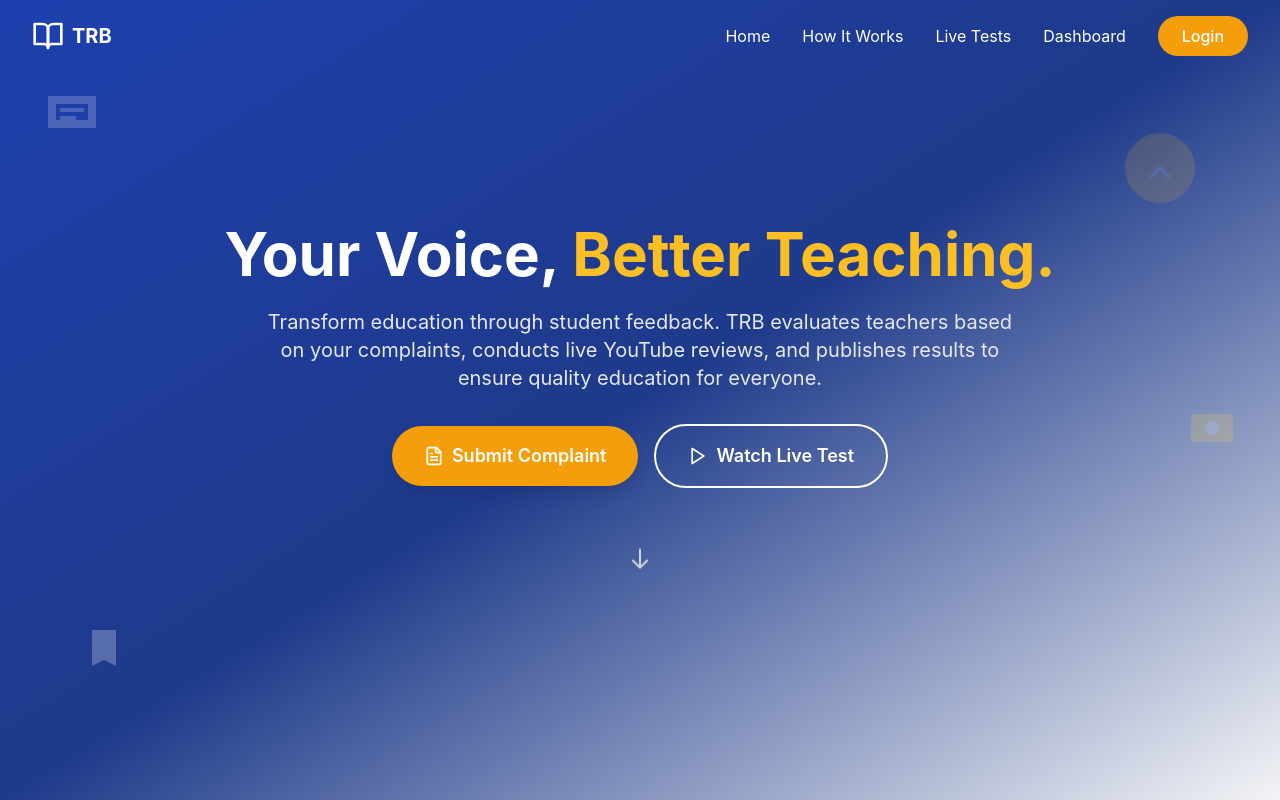
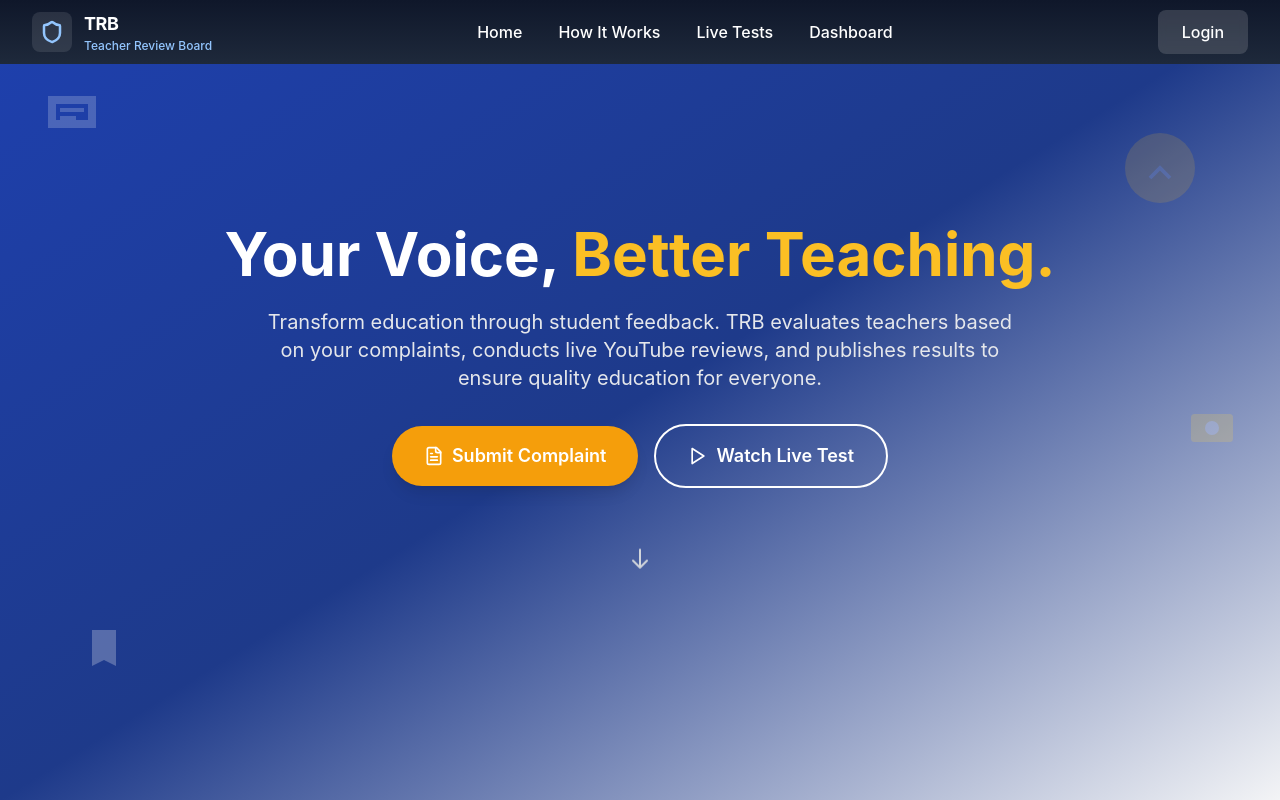
Before and after one commit to omnagare1911-cyber/bunny, a React (Vite) app: page / in a window 1280 px wide. Shown: the top 800 px of the page. Built offline with nearby package versions, Linux system fonts and the light colour scheme; no server answers.

Commit message:
Updated Header.tsx

```diff
--- a/src/components/Header.tsx
+++ b/src/components/Header.tsx
@@ -1,6 +1,6 @@
-import React, { useState, useEffect } from 'react';
+import { useState, useEffect } from 'react';
 import { Link, useLocation } from 'react-router-dom';
-import { Menu, X, BookOpen } from 'lucide-react';
+import { Menu, X, Shield } from 'lucide-react';
 
 const Header = () => {
   const [isMenuOpen, setIsMenuOpen] = useState(false);
@@ -25,101 +25,83 @@ const Header = () => {
   };
 
   return (
-    <header className={`fixed w-full top-0 z-50 transition-all duration-300 ${
+    <header className={`fixed w-full top-0 z-50 transition-all duration-300 ease-out ${
       isScrolled
-        ? 'bg-white/95 backdrop-blur-sm shadow-lg border-b border-gray-200'
-        : 'bg-transparent'
+        ? 'bg-white shadow-md border-b border-gray-100'
+        : 'bg-gradient-to-b from-slate-900 to-slate-800'
     }`}>
       <div className="max-w-7xl mx-auto px-4 sm:px-6 lg:px-8">
-        <div className="flex justify-between items-center py-4">
-          <Link to="/" className="flex items-center space-x-2">
-            <BookOpen className={`h-8 w-8 transition-colors duration-300 ${
-              isScrolled ? 'text-blue-800' : 'text-white'
-            }`} />
-            <span className={`text-xl font-bold transition-colors duration-300 ${
-              isScrolled ? 'text-blue-800' : 'text-white'
-            }`}>
-              TRB
-            </span>
+        <div className="flex justify-between items-center h-16">
+          <Link to="/" className="flex items-center gap-3 group">
+            <div className={`relative transition-all duration-300 ${
+              isScrolled ? 'bg-blue-50' : 'bg-white/10'
+            } p-2 rounded-lg`}>
+              <Shield className={`h-6 w-6 transition-colors duration-300 ${
+                isScrolled ? 'text-blue-700' : 'text-blue-300'
+              }`} strokeWidth={2.5} />
+            </div>
+            <div className="flex flex-col">
+              <span className={`text-lg font-bold tracking-tight transition-colors duration-300 ${
+                isScrolled ? 'text-slate-900' : 'text-white'
+              }`}>
+                TRB
+              </span>
+              <span className={`text-xs font-medium transition-colors duration-300 ${
+                isScrolled ? 'text-blue-600' : 'text-blue-300'
+              }`}>
+                Teacher Review Board
+              </span>
+            </div>
           </Link>
 
-          {/* Desktop Navigation */}
-          <nav className="hidden md:flex items-center space-x-8">
+          <nav className="hidden md:flex items-center gap-1">
             {isHomePage ? (
               <>
-                <button
+                <NavButton
                   onClick={() => scrollToSection('hero')}
-                  className={`transition-colors duration-300 hover:text-amber-500 ${
-                    isScrolled ? 'text-gray-700' : 'text-white'
-                  }`}
+                  isScrolled={isScrolled}
                 >
                   Home
-                </button>
-                <button
+                </NavButton>
+                <NavButton
                   onClick={() => scrollToSection('how-it-works')}
-                  className={`transition-colors duration-300 hover:text-amber-500 ${
-                    isScrolled ? 'text-gray-700' : 'text-white'
-                  }`}
+                  isScrolled={isScrolled}
                 >
                   How It Works
-                </button>
-                <button
+                </NavButton>
+                <NavButton
                   onClick={() => scrollToSection('live-tests')}
-                  className={`transition-colors duration-300 hover:text-amber-500 ${
-                    isScrolled ? 'text-gray-700' : 'text-white'
-                  }`}
+                  isScrolled={isScrolled}
                 >
                   Live Tests
-                </button>
+                </NavButton>
               </>
             ) : (
               <>
-                <Link
-                  to="/"
-                  className={`transition-colors duration-300 hover:text-amber-500 ${
-                    isScrolled || !isHomePage ? 'text-gray-700' : 'text-white'
-                  }`}
-                >
-                  Home
-                </Link>
-                <Link
-                  to="/about"
-                  className={`transition-colors duration-300 hover:text-amber-500 ${
-                    isScrolled || !isHomePage ? 'text-gray-700' : 'text-white'
-                  }`}
-                >
-                  About
-                </Link>
-                <Link
-                  to="/contact"
-                  className={`transition-colors duration-300 hover:text-amber-500 ${
-                    isScrolled || !isHomePage ? 'text-gray-700' : 'text-white'
-                  }`}
-                >
-                  Contact
-                </Link>
+                <NavLink to="/" isScrolled={isScrolled}>Home</NavLink>
+                <NavLink to="/about" isScrolled={isScrolled}>About</NavLink>
+                <NavLink to="/contact" isScrolled={isScrolled}>Contact</NavLink>
               </>
             )}
+            <NavLink to="/login" isScrolled={isScrolled}>Dashboard</NavLink>
+          </nav>
+
+          <div className="hidden md:flex items-center gap-3">
             <Link
               to="/login"
-              className={`transition-colors duration-300 hover:text-amber-500 ${
-                isScrolled || !isHomePage ? 'text-gray-700' : 'text-white'
+              className={`px-6 py-2.5 rounded-lg font-medium transition-all duration-200 ${
+                isScrolled
+                  ? 'bg-blue-600 text-white hover:bg-blue-700 shadow-sm'
+                  : 'bg-white/15 text-white hover:bg-white/20 backdrop-blur-sm'
               }`}
-            >
-              Dashboard
-            </Link>
-            <Link
-              to="/login"
-              className="bg-amber-500 text-white px-6 py-2 rounded-full font-medium hover:bg-amber-600 transform hover:scale-105 transition-all duration-200"
             >
               Login
             </Link>
-          </nav>
+          </div>
 
-          {/* Mobile Menu Button */}
           <button
-            className={`md:hidden transition-colors duration-300 ${
-              isScrolled ? 'text-gray-700' : 'text-white'
+            className={`md:hidden p-2 rounded-lg transition-colors duration-300 ${
+              isScrolled ? 'text-slate-900 hover:bg-gray-100' : 'text-white hover:bg-white/10'
             }`}
             onClick={() => setIsMenuOpen(!isMenuOpen)}
           >
@@ -129,64 +111,45 @@ const Header = () => {
 
         {/* Mobile Menu */}
         {isMenuOpen && (
-          <div className="md:hidden bg-white border-t border-gray-200">
-            <div className="px-4 py-2 space-y-1">
+          <div className="md:hidden border-t border-slate-200 bg-white">
+            <div className="px-4 py-3 space-y-1">
               {isHomePage ? (
                 <>
-                  <button
+                  <MobileNavButton
                     onClick={() => scrollToSection('hero')}
-                    className="block w-full text-left py-2 text-gray-700 hover:text-amber-500"
                   >
                     Home
-                  </button>
-                  <button
+                  </MobileNavButton>
+                  <MobileNavButton
                     onClick={() => scrollToSection('how-it-works')}
-                    className="block w-full text-left py-2 text-gray-700 hover:text-amber-500"
                   >
                     How It Works
-                  </button>
-                  <button
+                  </MobileNavButton>
+                  <MobileNavButton
                     onClick={() => scrollToSection('live-tests')}
-                    className="block w-full text-left py-2 text-gray-700 hover:text-amber-500"
                   >
                     Live Tests
-                  </button>
+                  </MobileNavButton>
                 </>
               ) : (
                 <>
-                  <Link
-                    to="/"
-                    className="block w-full text-left py-2 text-gray-700 hover:text-amber-500"
-                    onClick={() => setIsMenuOpen(false)}
-                  >
+                  <MobileNavLink to="/" onClick={() => setIsMenuOpen(false)}>
                     Home
-                  </Link>
-                  <Link
-                    to="/about"
-                    className="block w-full text-left py-2 text-gray-700 hover:text-amber-500"
-                    onClick={() => setIsMenuOpen(false)}
-                  >
+                  </MobileNavLink>
+                  <MobileNavLink to="/about" onClick={() => setIsMenuOpen(false)}>
                     About
-                  </Link>
-                  <Link
-                    to="/contact"
-                    className="block w-full text-left py-2 text-gray-700 hover:text-amber-500"
-                    onClick={() => setIsMenuOpen(false)}
-                  >
+                  </MobileNavLink>
+                  <MobileNavLink to="/contact" onClick={() => setIsMenuOpen(false)}>
                     Contact
-                  </Link>
+                  </MobileNavLink>
                 </>
               )}
-              <Link
-                to="/dashboard"
-                className="block w-full text-left py-2 text-gray-700 hover:text-amber-500"
-                onClick={() => setIsMenuOpen(false)}
-              >
+              <MobileNavLink to="/login" onClick={() => setIsMenuOpen(false)}>
                 Dashboard
-              </Link>
+              </MobileNavLink>
               <Link
                 to="/login"
-                className="w-full bg-amber-500 text-white px-6 py-2 rounded-full font-medium hover:bg-amber-600 mt-4 block text-center"
+                className="w-full bg-blue-600 text-white px-4 py-2.5 rounded-lg font-medium hover:bg-blue-700 mt-3 block text-center transition-colors"
                 onClick={() => setIsMenuOpen(false)}
               >
                 Login
@@ -199,4 +162,87 @@ const Header = () => {
   );
 };
 
+function NavButton({
+  onClick,
+  isScrolled,
+  children
+}: {
+  onClick: () => void;
+  isScrolled: boolean;
+  children: React.ReactNode;
+}) {
+  return (
+    <button
+      onClick={onClick}
+      className={`px-4 py-2 rounded-lg transition-all duration-200 font-medium ${
+        isScrolled
+          ? 'text-slate-700 hover:text-blue-600 hover:bg-blue-50'
+          : 'text-white hover:text-blue-300 hover:bg-white/10'
+      }`}
+    >
+      {children}
+    </button>
+  );
+}
+
+function NavLink({
+  to,
+  isScrolled,
+  children
+}: {
+  to: string;
+  isScrolled: boolean;
+  children: React.ReactNode;
+}) {
+  return (
+    <Link
+      to={to}
+      className={`px-4 py-2 rounded-lg transition-all duration-200 font-medium ${
+        isScrolled
+          ? 'text-slate-700 hover:text-blue-600 hover:bg-blue-50'
+          : 'text-white hover:text-blue-300 hover:bg-white/10'
+      }`}
+    >
+      {children}
+    </Link>
+  );
+}
+
+function MobileNavButton({
+  onClick,
+  children
+}: {
+  onClick: () => void;
+  children: React.ReactNode;
+}) {
+  return (
+    <button
+      onClick={onClick}
+      className="block w-full text-left py-2.5 px-3 text-slate-700 hover:text-blue-600 hover:bg-blue-50 rounded-lg transition-colors font-medium"
+    >
+      {children}
+    </button>
+  );
+}
+
+function MobileNavLink({
+  to,
+  onClick,
+  children
+}: {
+  to: string;
+  onClick: () => void;
+  children: React.ReactNode;
+}) {
+  return (
+    <Link
+      to={to}
+      className="block w-full text-left py-2.5 px-3 text-slate-700 hover:text-blue-600 hover:bg-blue-50 rounded-lg transition-colors font-medium"
+      onClick={onClick}
+    >
+      {children}
+    </Link>
+  );
+}
+
 export default Header;
```
